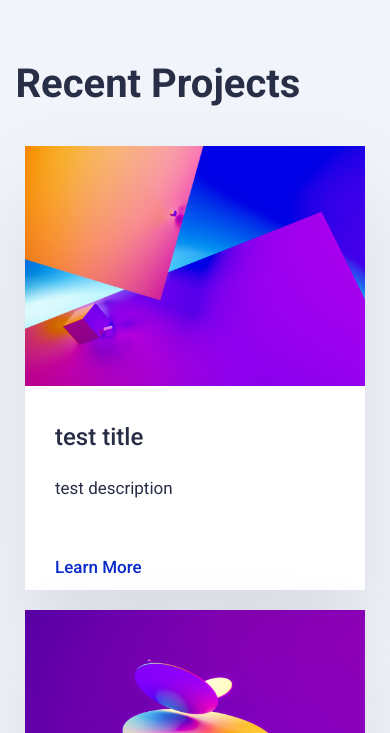
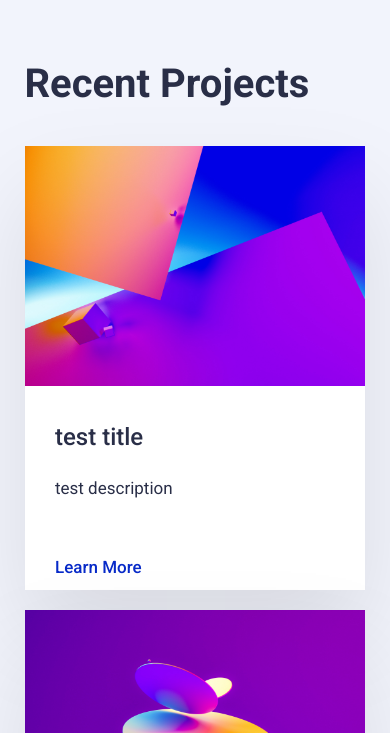
Before and after one commit to leanjp84/mid-term-project, a website: page index.html in a window 390 px wide. Shown: the part 1551-2284 px from the top of the page. Drawn offline with Linux system fonts and the light colour scheme; no server answers.

Commit message:
responsive update3

```diff
--- a/style.css
+++ b/style.css
@@ -305,16 +305,17 @@ header button {
 /* //////////////////////////////////// PROJECTS SECTION */
 
 #recent-projects {
-    padding: 7%;
-    margin: auto;
+    padding-left: 2%;
+    padding-right: 2%;
+    max-width: 100%;
     display: flex;
     justify-content: center;
 }
 .projects  {
-    width: 100%;
+    width: 95%;
     display: flex;
     flex-direction: column;
-    justify-content: space-between;
+    justify-content: space-around;
     padding-bottom: 50px;
 }
 .projects h2 {
@@ -324,8 +325,8 @@ header button {
     display: grid;
     grid-template-columns: repeat(3, 30%);
     grid-template-rows: 1fr;
-    grid-column-gap: 10%;
-    grid-row-gap: 20px;
+    grid-column-gap: 5%;
+    grid-row-gap: 5%;
 }
 .project-text  {
     width: 340px;
```
